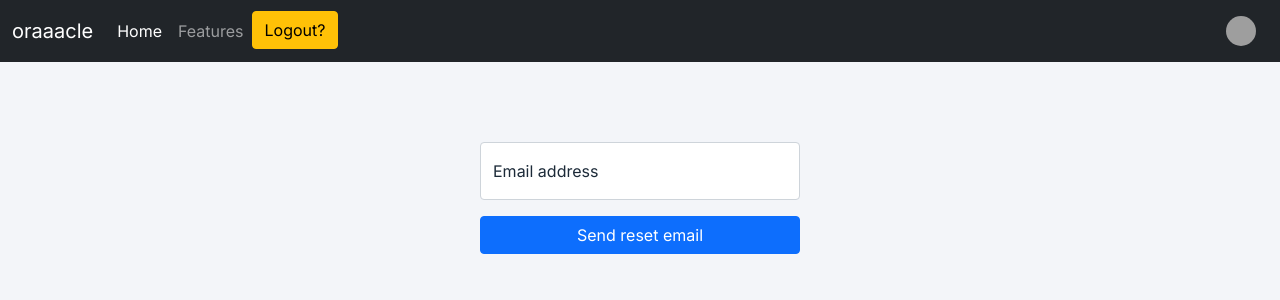
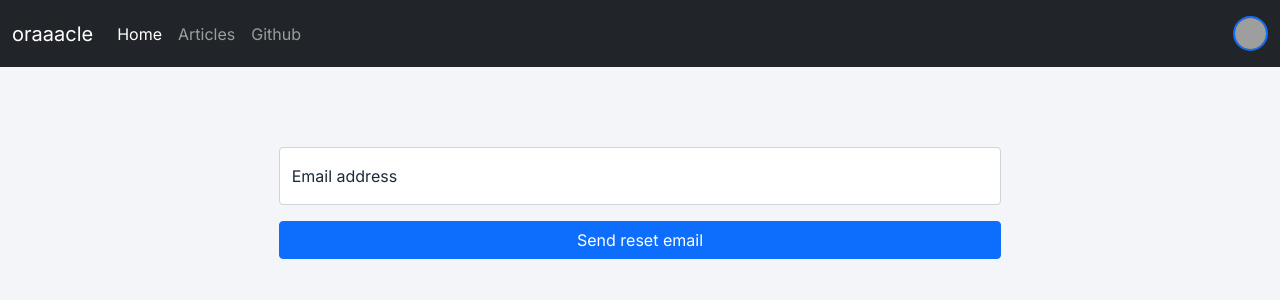
Before and after one commit to kariuki-kithinji/oraaacle, a Flask app: page /forgot-password in a window 1280 px wide. Shown: the top 300 px of the page. Run offline with Flask 3, Linux system fonts and the light colour scheme; the visitor is signed in with stand-in values (Sample User, id 1); some libraries are stand-ins or nearby versions; grey boxes are pictures that could not be loaded.

Commit message:
Add files via upload

```diff
--- a/app.py
+++ b/app.py
@@ -1,6 +1,9 @@
-from forms import RegistrationForm , LoginForm ,ForgotPasswordForm ,ResetPasswordForm ,VerifyEmail
+from backend.forms import RegistrationForm , LoginForm ,ForgotPasswordForm ,ResetPasswordForm ,VerifyEmail
 from flask import Flask, render_template, url_for, flash, redirect, request ,make_response
 from flask_login import LoginManager, UserMixin, login_user, logout_user, current_user
+from flask_dance.contrib.google import make_google_blueprint, google
+from flask_dance.contrib.github import make_github_blueprint, github
+
 from datetime import datetime, timedelta
 
 from flask_sqlalchemy import SQLAlchemy
@@ -18,16 +21,33 @@ from dotenv import load_dotenv
 load_dotenv()
 
 app = Flask(__name__)
+
 app.config['SECRET_KEY'] = secrets.token_hex(32)
 app.config['SQLALCHEMY_DATABASE_URI'] = os.getenv('SQLALCHEMY_DATABASE_URI')
 app.config['RECAPTCHA_PUBLIC_KEY'] = os.getenv('RECAPTCHA_PUBLIC_KEY')
 app.config['RECAPTCHA_PRIVATE_KEY'] = os.getenv('RECAPTCHA_PRIVATE_KEY')
 app.config['MAIL_SERVER'] = os.getenv('MAIL_SERVER')
-app.config['MAIL_PORT'] = os.getenv('MAIL_PORT')
+app.config['MAIL_PORT'] = 465
 app.config['MAIL_USERNAME'] = os.getenv('MAIL_USERNAME')
 app.config['MAIL_PASSWORD'] = os.getenv('MAIL_PASSWORD')
-app.config['MAIL_USE_TLS'] = os.getenv('MAIL_USE_TLS')
-app.config['MAIL_USE_SSL'] = os.getenv('MAIL_USE_SSL')
+app.config['MAIL_USE_TLS'] = False
+app.config['MAIL_USE_SSL'] = True
+
+
+blueprint_google = make_google_blueprint(
+    client_id=os.getenv('GOOGLE_CLIENT_ID'),
+    client_secret=os.getenv('GOOGLE_CLIENT_SECRET'),
+    #scope=["profile", "email"]
+    scope=["openid",'https://www.googleapis.com/auth/userinfo.email', 'https://www.googleapis.com/auth/userinfo.profile']
+
+)
+blueprint_github = make_github_blueprint(
+    client_id=os.getenv('GITHUB_CLIENT_ID'),
+    client_secret=os.getenv('GITHUB_CLIENT_SECRET'),
+)
+
+app.register_blueprint(blueprint_google, url_prefix="/login")
+app.register_blueprint(blueprint_github, url_prefix="/login")
 
 db = SQLAlchemy(app)
 bcrypt = Bcrypt(app)
@@ -68,17 +88,42 @@ def load_user(user_id):
 def create_tables():
     db.create_all()
 
+@app.context_processor
+def inject_template_scope():
+    injections = dict()
+
+    def cookies_check():
+        value = request.cookies.get('cookie_consent')
+        return value == 'true'
+
+    injections.update(cookies_check=cookies_check)
+
+    return injections
+
 @app.route('/',methods=['GET', 'POST'])
 def index():
     form_login = LoginForm()
     form_register = RegistrationForm()
+
+    if google.authorized:
+
+        resp = google.get("/user")#
+
+        if not resp.ok:
+            flash("could not get user info from server","warning")
+        print("GOOGLE AUTHED")#You are @{login} on GOOGLE".format(login=resp.json()["login"]))
+    elif not google.authorized:
+        print("GOOGLE NOT AUTHED")
+
     return render_template('index.html',title="Home",form_login=form_login,form_register=form_register)
+
 
 @app.route('/register', methods=['GET', 'POST'])
 def register():
     form = RegistrationForm()
     if current_user.is_authenticated:
         return redirect(url_for('index'))
+
     if form.validate_on_submit():
 
         user = User(
@@ -133,6 +178,10 @@ def verify(email):
     form = VerifyEmail()
     user = User.query.filter_by(email=email).first()
 
+    if not user:
+        flash(f'No Account assiociated with the {email} address was found.', 'warning')
+        return redirect(url_for('index'))
+
     if user and user.verified:
         flash('Account has already been verified.', 'warning')
         return redirect(url_for('index'))
@@ -161,10 +210,15 @@ def verify(email):
 def verify_account(token):
     user = User.query.filter_by(verify_token=token).first()
 
-    if datetime.utcnow() > user.verify_token_expiration:
+    if not user:
         flash('This Link has expired.', 'warning')
         return redirect(url_for('login'))
+
     if user:
+        if datetime.utcnow() > user.verify_token_expiration:
+            flash('This Link has expired.', 'warning')
+            return redirect(url_for('login'))
+
         user.verified = True
         db.session.commit()
         user.verify_token = None
@@ -182,9 +236,13 @@ def verify_account(token):
 def reset_password(token):
     user = User.query.filter_by(reset_token=token).first()#_or_404()
 
-    if datetime.utcnow() > user.reset_token_expiration:
-        flash('This Link has expired.', 'warning')
+    if not user:
+        flash('This Link is invalid.', 'warning')
         return redirect(url_for('login'))
+    elif user:
+        if datetime.utcnow() > user.reset_token_expiration:
+            flash('This Link has expired.', 'warning')
+            return redirect(url_for('login'))
 
     form = ResetPasswordForm()
     if form.validate_on_submit():
--- /dev/null
+++ b/backend/forms.py
@@ -0,0 +1,30 @@
+from flask_wtf import FlaskForm ,RecaptchaField
+from wtforms import (StringField,PasswordField, SubmitField,BooleanField)
+from wtforms.validators import DataRequired, Length, Email, EqualTo
+
+class RegistrationForm(FlaskForm):
+    email = StringField('Email',validators=[DataRequired(), Email()])
+    password = PasswordField('Password', validators=[DataRequired()])
+    confirm_password = PasswordField('Confirm Password', validators=[DataRequired(), EqualTo('password',message="passwords must match")])
+    submit = SubmitField('Sign Up')
+
+
+class LoginForm(FlaskForm):
+    email = StringField('Email',validators = [DataRequired(),Email()])
+    password = PasswordField('Password',validators = [DataRequired()])
+    remember = BooleanField(label='Remember Me',default='checked')
+    submit = SubmitField('Login')
+
+class ResetPasswordForm(FlaskForm):
+    email = StringField('Email',validators=[DataRequired(), Email()])
+    password = PasswordField('Password', validators=[DataRequired()])
+    confirm_password = PasswordField('Confirm Password', validators=[DataRequired(), EqualTo('password', message='Passwords must match')])
+    submit = SubmitField('Reset Password')
+
+class ForgotPasswordForm(FlaskForm):
+    email = StringField('Email',validators=[DataRequired(), Email()])
+    submit = SubmitField('Send reset email')
+
+class VerifyEmail(FlaskForm):
+    email = StringField('Email',validators=[DataRequired(), Email()])
+    submit = SubmitField('Send verification email')
--- a/templates/authentication.html
+++ b/templates/authentication.html
@@ -7,24 +7,23 @@
                 <div class="d-grid gap-2 mx-auto">
                     <div class="form-floating mb-2">
                         {{ form_login.email(placeholder="name@example.com" ,class_="form-control") }}
-                        <label for="floatingInput">Email address</label>
+                        <label for="email">Email address</label>
                     </div>
                     <div class="form-floating">
                         {{ form_login.password(placeholder="Password" , class_="form-control") }}
-                        <label for="floatingPassword">Password</label>
+                        <label for="password">Password</label>
                     </div>
                     <div class="form-check">
                         {{ form_login.remember(class_="form-check-input") }}
-                        <label class="form-check-label" for="flexCheckDefault"><small>Remember me?</small></label>
+                        <label class="form-check-label" for="remember"><small>Remember me?</small></label>
                     </div>
-                    {{ form_login.recaptcha }}
                     {{ form_login.submit(class_="btn btn-md btn-primary") }}
                     <div class="d-grid gap-2 d-md-flex text-center">
-                        <a class="btn btn-sm btn-dark" data-bs-target="#register" data-bs-dismiss="modal" data-bs-toggle="modal">register</a>
+                        <a class="btn btn-sm btn-dark" data-bs-target="#register" data-bs-dismiss="modal" data-bs-toggle="modal">signup</a>
                         <a href="/forgot-password" class="btn btn-sm btn-dark">forgot password</a>
-                        <a href="/google-oauth-login" class="btn btn-sm btn-outline-dark"><i class="bi bi-google">google</i></a>
-                        <a href="/github-oauth-login" class="btn btn-sm btn-outline-dark"><i class="bi bi-github">github</i></a>
-                        <a href="/twitter-oauth-login" class="btn btn-sm btn-outline-dark"><i class="bi bi-twitter">tweeter</i></a>
+                        <a href="login/google" class="btn btn-sm btn-outline-dark"><i class="bi bi-google"></i> Google</a>
+                        <a href="login/github" class="btn btn-sm btn-outline-dark"><i class="bi bi-github"></i> Github</a>
+                        <a href="/twitter-oauth-login" class="btn btn-sm btn-outline-dark"><i class="bi bi-twitter"></i> Twitter</a>
                     </div>
                     <p><small>By logging in, you agree to oraaacle's Terms of Service & Privacy Policy.</small></p>
                 </div>
@@ -43,24 +42,23 @@
                 <div class="d-grid gap-2 mx-auto">
                     <div class="form-floating">
                         {{ form_register.email(placeholder="name@example.com" ,class_="form-control") }}
-                        <label for="floatingInput">Email address</label>
+                        <label for="email">Email address</label>
                     </div>
                     <div class="form-floating">
                         {{ form_register.password(placeholder="Password" , class_="form-control") }}
-                        <label for="floatingPassword">Password</label>
+                        <label for="password">Password</label>
                     </div>
                     <div class="form-floating">
                         {{ form_register.confirm_password(placeholder="Confirm Password" , class_="form-control mb-2") }}
-                        <label for="floatingPassword">Confirm password</label>
+                        <label for="confirm_password">Confirm password</label>
                     </div>
-                    {{ form_register.recaptcha }}
                     {{ form_register.submit(class_="btn btn-md btn-primary") }}
                     <div class="d-grid gap-2 d-md-flex text-center">
                         <a class="btn btn-sm btn-dark" data-bs-target="#login" data-bs-dismiss="modal" data-bs-toggle="modal">login</a>
                         <a href="/forgot-password" class="btn btn-sm btn-dark">forgot password</a>
-                        <a href="/google-oauth" class="btn btn-sm btn-outline-dark"><i class="bi bi-google">google</i></a>
-                        <a href="/github-oauth" class="btn btn-sm btn-outline-dark"><i class="bi bi-github">github</i></a>
-                        <a href="/twitter-oauth" class="btn btn-sm btn-outline-dark"><i class="bi bi-twitter">twitter</i></a>
+                        <a href="login/google" class="btn btn-sm btn-outline-dark"><i class="bi bi-google"></i> Google</a>
+                        <a href="/github-oauth" class="btn btn-sm btn-outline-dark"><i class="bi bi-github"></i> Github</a>
+                        <a href="/twitter-oauth" class="btn btn-sm btn-outline-dark"><i class="bi bi-twitter"></i> Twitter</a>
                     </div>
                     <p><small>By signing up, you agree to oraaacle's Terms of Service & Privacy Policy.</small></p>
                 </div>
--- a/templates/base.html
+++ b/templates/base.html
@@ -10,9 +10,9 @@
     <link rel="stylesheet" href="https://cdn.jsdelivr.net/npm/bootstrap-icons@1.10.5/font/bootstrap-icons.css">
     <title>{{ title }}</title>
 </head>
-    <script async src="https://pagead2.googlesyndication.com/pagead/js/adsbygoogle.js?client=ca-pub-3132330704632406"
+   <!--  <script async src="https://pagead2.googlesyndication.com/pagead/js/adsbygoogle.js?client=ca-pub-3132330704632406"
      crossorigin="anonymous"></script>
-    <!-- Google tag (gtag.js) -->
+    Google tag (gtag.js)
     <script async src="https://www.googletagmanager.com/gtag/js?id=G-74NC8MN4RJ"></script>
     <script>
       window.dataLayer = window.dataLayer || [];
@@ -20,7 +20,7 @@
       gtag('js', new Date());
 
       gtag('config', 'G-74NC8MN4RJ');
-    </script>
+    </script> -->
 <body>
     <style>
         @import url("https://fonts.googleapis.com/css2?family=Inter:wght@300;400;500;600;700;800;900&display=swap");
@@ -35,6 +35,10 @@
         --color-bg-alert: #fdeaec;
         --color-theme-primary: #623ce6;
         }
+        .modal {
+            -webkit-backdrop-filter: blur(8px);
+            backdrop-filter: blur(8px);
+        }
         body {
             font-family: "Inter", sans-serif;
             line-height: 1.5;
@@ -42,11 +46,12 @@
             background-color: var(--color-bg-secondary);
         }
         .avatar {
-            width: 30px;
-            height: 30px;
+            width: 35px;
+            height: 35px;
             border-radius: 50%;
             padding: None;
             image-rendering: optimizeSpeed;
+            border: 2px solid #0d6efd;
         }
     </style>
 
@@ -62,21 +67,28 @@
                 <a class="nav-link active" aria-current="page" href="#">Home</a>
             </li>
             <li class="nav-item">
-                <a class="nav-link" href="#">Features</a>
+                <a class="nav-link" href="#">Articles</a>
             </li>
             <li class="nav-item">
-                {% if current_user.is_authenticated %}
-                    <a href="/logout" class="btn btn-warning">Logout?</a>
-                {% else %}
-                    <a class="btn btn-warning" data-bs-toggle="modal" href="#login" role="button">Login</a>
-                {% endif %}
+                <a class="nav-link" href="#">Github</a>
             </li>
             </ul>
             <span class="navbar-text">
                 {% if current_user.is_authenticated %}
-                    <div class="container-fluid">
+
+                <div class="dropdown ms-1">
+                    <a href="#" role="button" data-bs-toggle="dropdown" aria-expanded="false">
                         <img class="avatar" src="{{ current_user.icon  }}" class="rounded float-end" alt="avatar">
-                    </div>
+                    </a>
+
+                    <ul class="dropdown-menu dropdown-menu-dark dropdown-menu-end">
+                      <li><a class="dropdown-item" href="/logout">Logout?</a></li>
+                      <li><a class="dropdown-item" href="#">Another action</a></li>
+                      <li><a class="dropdown-item" href="#">Something else here</a></li>
+                    </ul>
+                </div>
+                {% else %}
+                    <a class="btn btn-primary" data-bs-toggle="modal" href="#login" role="button">Login</a>
                 {% endif %}
             </span>
         </div>
@@ -84,9 +96,9 @@
     </nav>
 
 
-    <div class="d-grid gap-2 col-3 mx-auto">
+    <div>
         <div aria-live="polite" aria-atomic="true" class="position-relative">
-            <div class="toast-container top-0 end-0 p-3">
+            <div class="toast-container bottom-0 end-0 p-3">
             {% with messages = get_flashed_messages(with_categories=true) %}
                 {% if messages %}
                     {% for category, message in messages %}
@@ -105,6 +117,8 @@
         </div>
     </div>
 
+
+
     <script>
         window.onload = (event)=> {
             var toastElList = [].slice.call(document.querySelectorAll('.toast'))
--- a/templates/forgot_password.html
+++ b/templates/forgot_password.html
@@ -3,14 +3,15 @@
 {% block main %}
     <form action="/forgot-password" method="post">
         {{ form.csrf_token }}
-        <div class="d-grid gap-2 col-3 mx-auto mt-5">
+        <div class="container col-md-7">
+        <div class="form_group d-grid gap-2 mx-auto mt-5">
 
             <div class="form-floating mb-2">
                 {{ form.email(placeholder="name@example.com" ,class_="form-control") }}
                 <label for="floatingInput">Email address</label>
             </div>
-            {{ form.recaptcha }}
             {{ form.submit(class_="btn btn-md btn-primary") }}
+        </div>
         </div>
     </form>
 {% endblock %}
--- a/templates/index.html
+++ b/templates/index.html
@@ -1,6 +1,7 @@
 {% extends 'base.html' %}
 
 {% block main %}
+
 
 {% if current_user.is_authenticated %}
     {% if not current_user.verified %}
--- a/templates/verify_email.html
+++ b/templates/verify_email.html
@@ -9,7 +9,6 @@
             {{ form.email(placeholder="name@example.com",value=addr ,class_="form-control" ,readonly='readonly') }}
             <label for="floatingInput">Email address</label>
         </div>
-        {{ form.recaptcha }}
         {{ form.submit(class_="btn btn-md btn-primary") }}
     </div>
 </form>
```
Also changed, not shown: backend/google_news_scrapper.py (added, +25 -0 lines), templates/cookies_consent.html (added, +36 -0 lines), templates/reset_password.html (+6 -5 lines), backend/__init__.py (added), instance/site.db (added).
